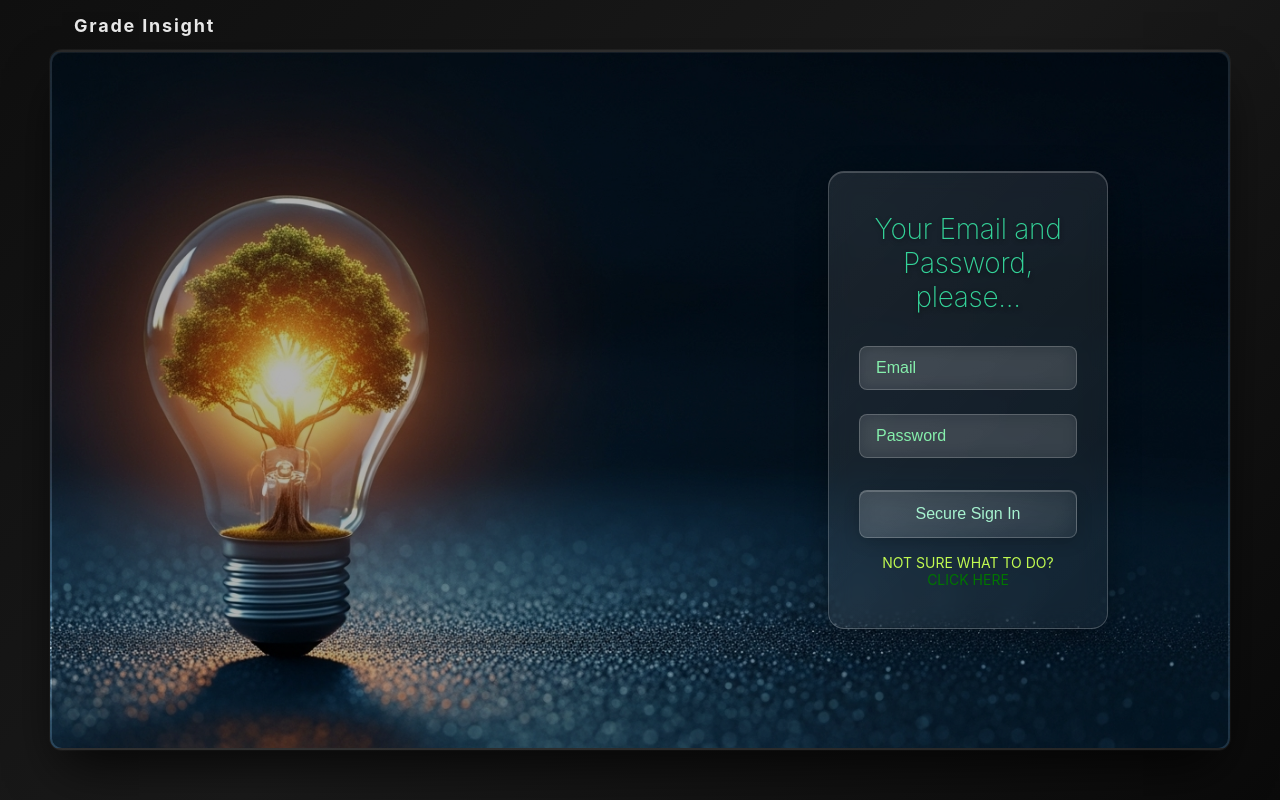
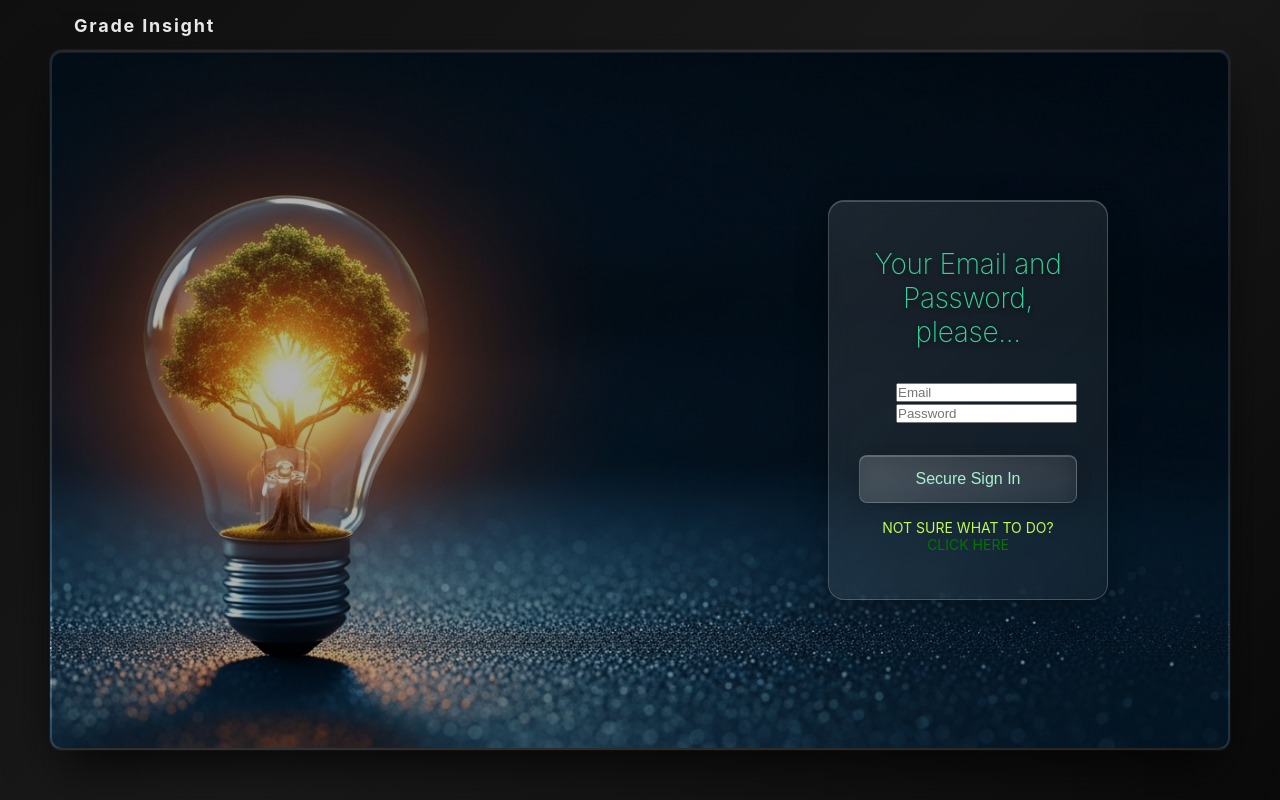
Before and after one commit to thorlorick/react_grade_insight, a React (Create React App) app in the folder frontend/: page / in a window 1280 px wide. Both pictures are taken after a click on the button "See Your Grades". Built offline with nearby package versions, Linux system fonts and the light colour scheme.

Commit message:
login logic

```diff
--- a/frontend/src/pages/Gradeinsight.jsx
+++ b/frontend/src/pages/Gradeinsight.jsx
@@ -4,6 +4,8 @@ import styles from './Gradeinsight.module.css';
 
 const Login = () => {
   const [isLoginFormVisible, setIsLoginFormVisible] = useState(false);
+  const [email, setEmail] = useState('');
+  const [password, setPassword] = useState('');
 
   const handleButtonClick = (e) => {
     e.preventDefault();
@@ -12,7 +14,8 @@ const Login = () => {
 
   const handleFormSubmit = (e) => {
     e.preventDefault();
-    console.log('Form submitted');
+    console.log('Form submitted with:', { email, password });
+    // Add your authentication logic here
   };
 
   return (
@@ -29,7 +32,6 @@ const Login = () => {
         </div>
       </nav>
 
-
       <div
         className={styles.heroContainer}
         style={{ backgroundImage: `url(${process.env.PUBLIC_URL}/images/insightBG.jpg)` }}>
@@ -43,34 +45,41 @@ const Login = () => {
               Enough.
             </h1>
 
-            <div className={`${styles.loginForm} ${isLoginFormVisible ? styles.fadeIn : ''}`}>
+            <form
+              className={`${styles.loginForm} ${isLoginFormVisible ? styles.fadeIn : ''}`}
+              onSubmit={handleFormSubmit}
+            >
               <h2 className={styles.loginTitle}>Your Email and Password, please...</h2>
               <div className={styles.formContainer}>
                 <div className={styles.formGroup}>
                   <input
-                    type="text"
-                    className={styles.formInput}
+                    type="email"
                     placeholder="Email"
+                    value={email}
+                    onChange={(e) => setEmail(e.target.value)}
+                    required
                   />
-                </div>
-                  <div className={styles.formGroup}>
                   <input
                     type="password"
-                    className={styles.formInput}
                     placeholder="Password"
+                    value={password}
+                    onChange={(e) => setPassword(e.target.value)}
+                    required
                   />
                 </div>
 
                 <button
-                  onClick={handleFormSubmit}
-                  className={styles.loginButton}>
+                  type="submit"
+                  className={styles.loginButton}
+                >
                   Secure Sign In
                 </button>
                 <div className={styles.signupLink}>
-                  NOT SURE WHAT TO DO?<br /> <Link to="/signup" className={styles.signupLinkAnchor}>CLICK HERE</Link><br />
+                  NOT SURE WHAT TO DO?<br />
+                  <Link to="/signup" className={styles.signupLinkAnchor}>CLICK HERE</Link><br />
                 </div>
               </div>
-            </div>
+            </form>
 
             <button
               onClick={handleButtonClick}
```
